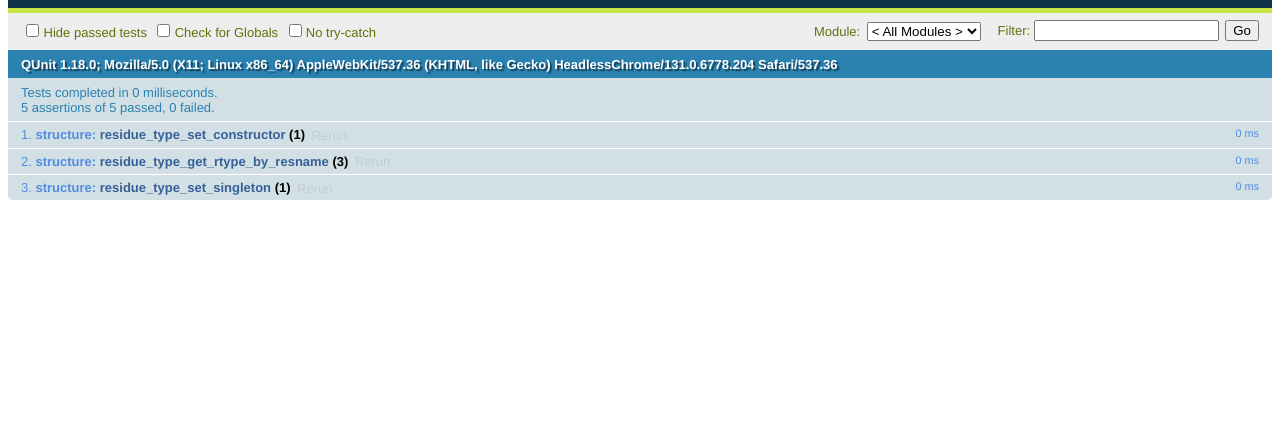
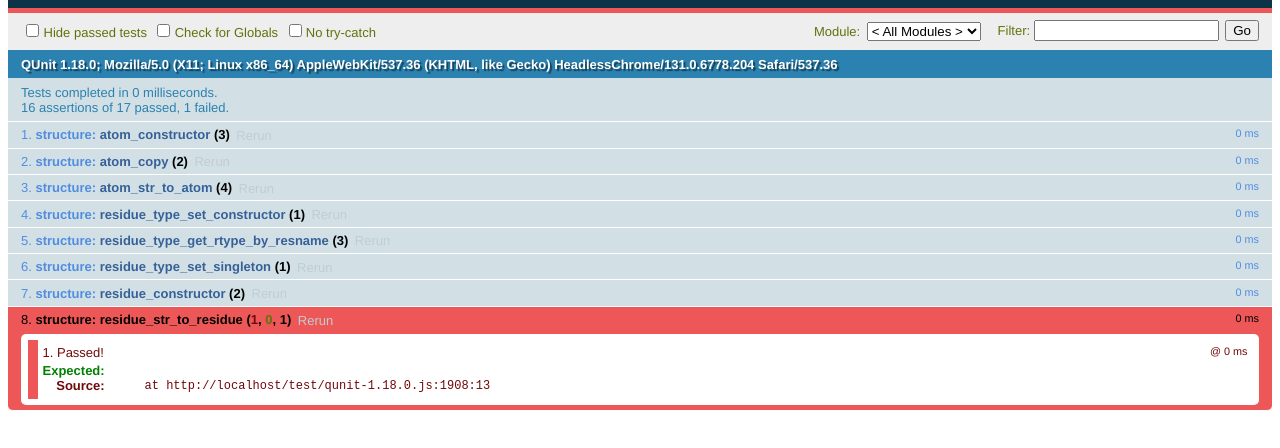
Before and after one commit to jyesselm/RNAMAKE_JS, a plain HTML site: page test/structure/structure_unittests.html in a window 1280 px wide. Shown: the part 48-496 px from the top of the page. Drawn offline with Linux system fonts and the light colour scheme; no server answers.

Commit message:
reworked atom to use THREE.Vector as argument, almost done with residue

```diff
--- a/src/js/structure.js
+++ b/src/js/structure.js
@@ -6,14 +6,19 @@ RNAMAKE.Atom = function(name, coords) {
     var geometry = new THREE.SphereGeometry(4, 64, 64);
     var material = new THREE.MeshBasicMaterial(  {color: 0xff0000, shading: THREE.SmoothShading} );
 
+    this.name = name;
     this.obj = new THREE.Mesh(geometry, material);
-    this.obj.position.x = coords[0];
-    this.obj.position.y = coords[1];
-    this.obj.position.z = coords[2];
+    this.obj.position.copy(coords);
     this.obj.castShadow = true;
     this.obj.receiveShadow = true;
-    this.name = name;
 
+    this.coords = function() {
+        return this.obj.position;
+    }
+
+    this.copy = function() {
+        return new RNAMAKE.Atom(this.name, this.coords());
+    }
 };
 
 RNAMAKE.ResidueType = function(name, atom_map) {
@@ -56,3 +61,43 @@ RNAMAKE.ResidueTypeSet = function() {
 
 //create a singleton so there is just this one
 RNAMAKE.residue_type_set = new RNAMAKE.ResidueTypeSet();
+
+RNAMAKE.Residue = function(rtype, name, num, chain_id, i_code) {
+    this.rtype    = rtype;
+    this.name     = name;
+    this.num      = num;
+    this.chain_id = chain_id;
+    this.i_code   = i_code;
+    if(this.i_code == undefined) {  this.i_code = ""; }
+    this.atoms = [];
+
+    this.setup_atoms = function(atoms) {
+        for(var i in atoms) {
+            //var name_change
+            if(this.rtype.atom_map.hasOwnProperty(atoms[i].name)) {
+                var pos = this.rtype.atom_map[atoms[i].name];
+            }
+        }
+    };
+};
+
+RNAMAKE.str_to_atom = function(s) {
+    var spl = s.split(" ");
+    var coords = new THREE.Vector3(spl[1], spl[2], spl[3]);
+    return new RNAMAKE.Atom(spl[0], coords);
+}
+
+RNAMAKE.str_to_res = function(s) {
+    var spl = s.split(",");
+    var rtype = RNAMAKE.residue_type_set.get_rtype_by_resname(spl[0]);
+    var r = new RNAMAKE.Residue(rtype, spl[1], spl[2], spl[3], spl[4]);
+    var atoms = [];
+
+    for(var i = 5; i < spl.length-1; i++) {
+        var a = RNAMAKE.str_to_atom(spl[i]);
+        atoms.push(a);
+    }
+    r.setup_atoms(atoms);
+
+    return r;
+};
--- a/test/structure/structure.js
+++ b/test/structure/structure.js
@@ -3,6 +3,37 @@
  */
 
 module("structure");
+
+test("atom_constructor", function() {
+    var coords = new THREE.Vector3(0, 0, 0);
+    var a = new RNAMAKE.Atom("P1", coords);
+
+    a.obj.position.add(new THREE.Vector3(1, 0, 0));
+
+    ok(a.name == "P1", "Passed!");
+    ok(a.obj.position.x == 1, "Passed!");
+    ok(coords.x == 0, "Passed!");
+});
+
+test("atom_copy", function() {
+    var coords = new THREE.Vector3(0, 0, 0);
+    var a = new RNAMAKE.Atom("P1", coords);
+    var a2 = a.copy();
+
+    a.obj.position.addScalar(1);
+    ok(a2.coords().x == 0, "Passed!");
+    ok(a.coords().x == 1, "Passed!");
+
+});
+
+test("atom_str_to_atom", function() {
+    var s = "P 1.0 2.0 3.0";
+    var a = RNAMAKE.str_to_atom(s);
+    ok(a.name == "P", "Passed!");
+    ok(a.coords().x == 1, "Passed!");
+    ok(a.coords().y == 2, "Passed!");
+    ok(a.coords().z == 3, "Passed!");
+});
 
 test("residue_type_set_constructor", function() {
     var rts = new RNAMAKE.ResidueTypeSet();
@@ -22,9 +53,21 @@ test("residue_type_get_rtype_by_resname", function() {
     ok(rtype != null, "Passed!");
 });
 
-
 test("residue_type_set_singleton", function() {
-    //ok( a.min.equals( posInf2 ), "Passed!" );
-    //console.log(RNAMAKE.residue_type_set);
     ok(RNAMAKE.residue_type_set.residue_types.length == 4, "Passed!");
 });
+
+test("residue_constructor", function() {
+    var rtype = RNAMAKE.residue_type_set.get_rtype_by_resname("GUA");
+    var r = new RNAMAKE.Residue(rtype, "G", 1, "A");
+    ok(r.name == "G", "Passed!");
+    ok(r.rtype.name == "GUA", "Passed!");
+});
+
+test("residue_str_to_residue", function() {
+    var reader = new RNAMAKE.FileReaderXML();
+    var lines = reader.read_file(RNAMAKE.PATH + "/test/resources/res_strs.dat");
+    var r = RNAMAKE.str_to_res(lines[0]);
+
+    ok(r.name == "G", "Passed!");
+});
```
Also changed, not shown: test/structure/structure_unittests.html (+0 -1 lines).
